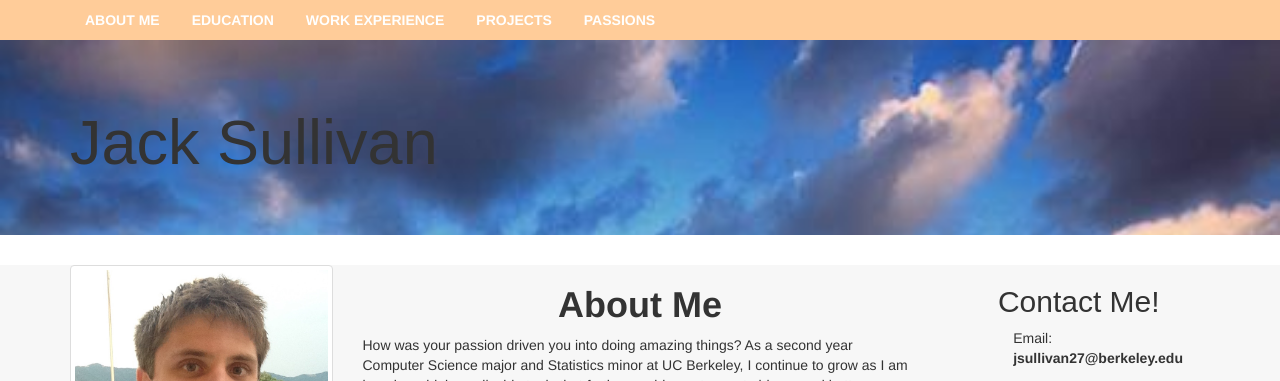
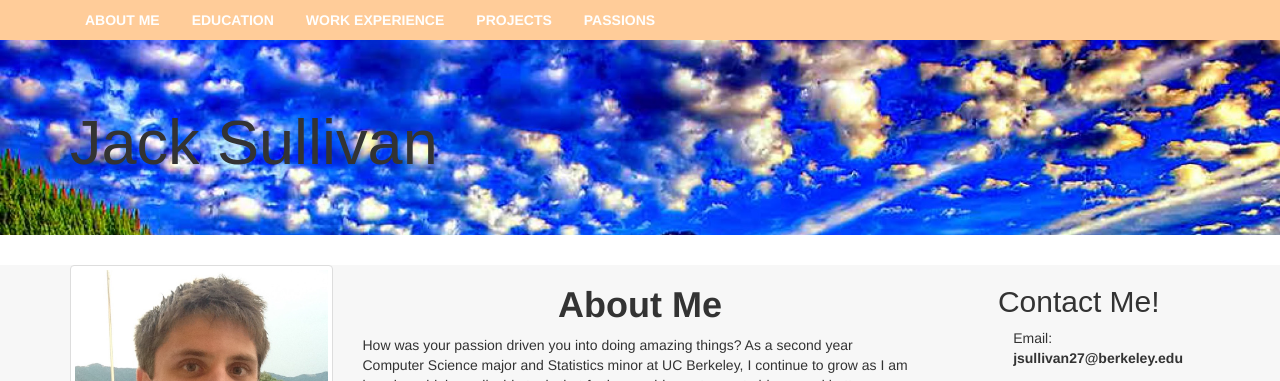
Before and after one commit to jackcsullivan/jackcsullivan.github.io, a plain HTML site: page index.html in a window 1280 px wide. Shown: the top 381 px of the page. Drawn offline with nearby package versions, Linux system fonts and the light colour scheme.

Commit message:
Jumbo image tests

```diff
--- a/main.css
+++ b/main.css
@@ -21,7 +21,7 @@
 
 .jumbotron {
   position: relative;
-  background-image: url(storymaker-amazing-nature-photos-slideshow8-515x388.jpg);
+  background-image: url(Amazing-Photos-16.jpg);
   width: 100%;
   height: 100%;
   background-size: cover;
```
Also changed, not shown: Amazing-Photos-16.jpg (added).
